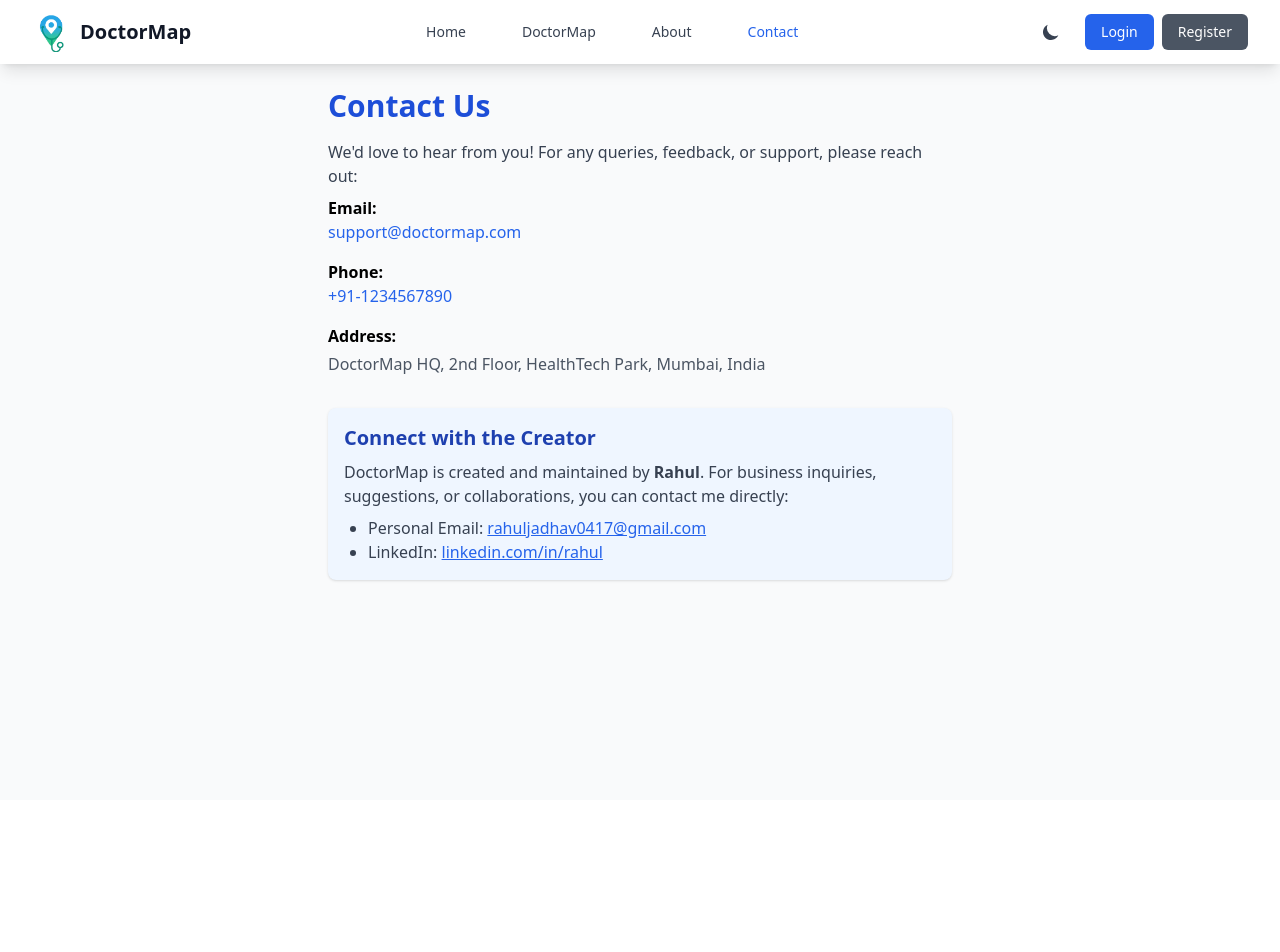
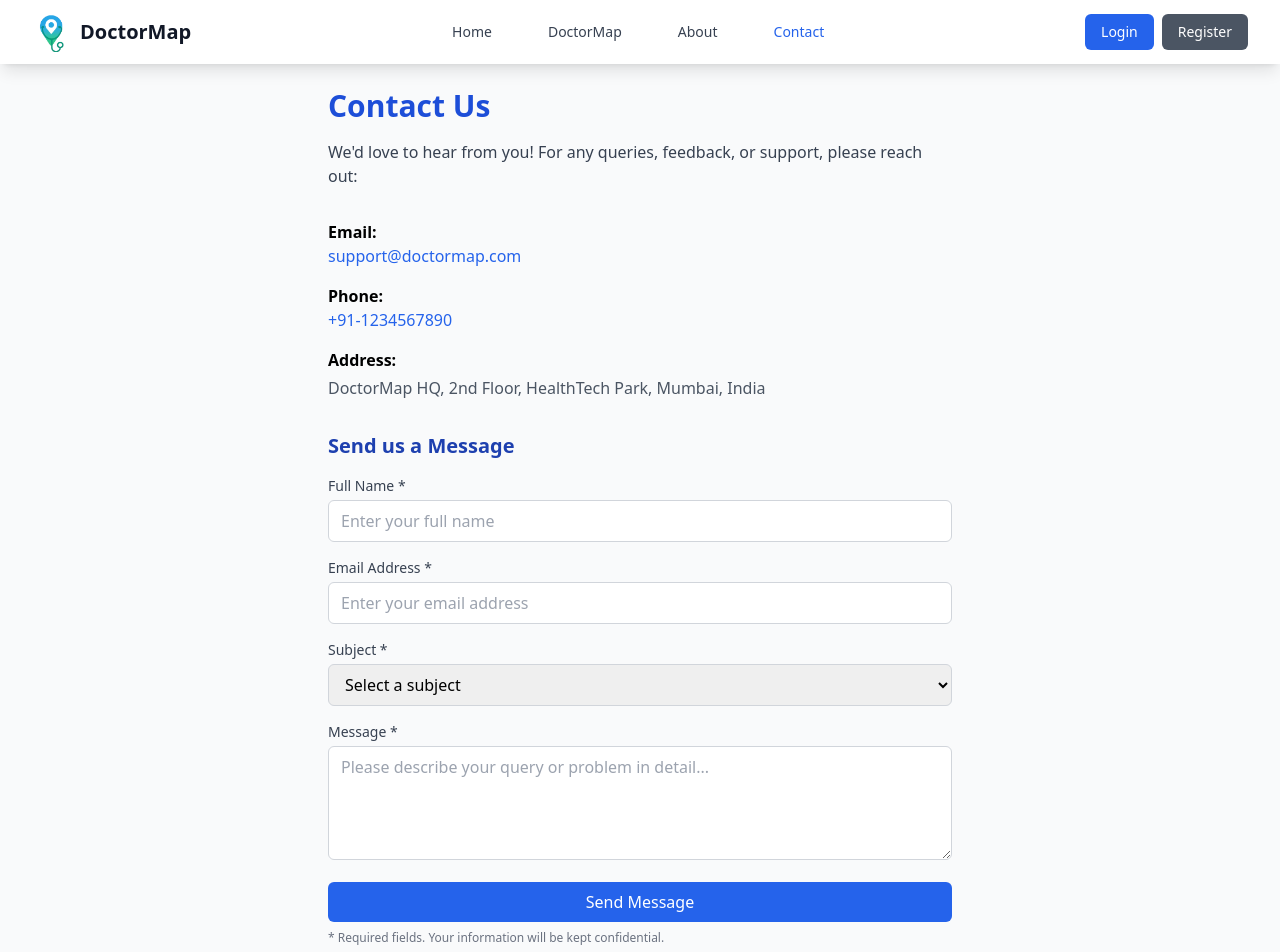
Before and after one commit to RAHULJADHAV-07/DoctorMap, a React (Vite) app: page /contact in a window 1280 px wide. Shown: the top 952 px of the page. Before the commit the page ends 800 px from the top, so only its background shows below. Built offline with nearby package versions, Linux system fonts and the light colour scheme.

Commit message:
form in contact page

```diff
--- a/src/components/Navbar.jsx
+++ b/src/components/Navbar.jsx
@@ -88,20 +88,7 @@ const Navbar = () => {
           {/* Right side buttons */}
           <div className="hidden md:flex items-center space-x-4">
             {/* Dark mode toggle */}
-            <button
-              onClick={toggleDarkMode}
-              className="p-2 rounded-md text-gray-700 dark:text-gray-300 hover:bg-gray-100 dark:hover:bg-gray-700 transition-colors"
-            >
-              {darkMode ? (
-                <svg className="w-5 h-5" fill="currentColor" viewBox="0 0 20 20">
-                  <path fillRule="evenodd" d="M10 2a1 1 0 011 1v1a1 1 0 11-2 0V3a1 1 0 011-1zm4 8a4 4 0 11-8 0 4 4 0 018 0zm-.464 4.95l.707.707a1 1 0 001.414-1.414l-.707-.707a1 1 0 00-1.414 1.414zm2.12-10.607a1 1 0 010 1.414l-.706.707a1 1 0 11-1.414-1.414l.707-.707a1 1 0 011.414 0zM17 11a1 1 0 100-2h-1a1 1 0 100 2h1zm-7 4a1 1 0 011 1v1a1 1 0 11-2 0v-1a1 1 0 011-1zM5.05 6.464A1 1 0 106.465 5.05l-.708-.707a1 1 0 00-1.414 1.414l.707.707zm1.414 8.486l-.707.707a1 1 0 01-1.414-1.414l.707-.707a1 1 0 011.414 1.414zM4 11a1 1 0 100-2H3a1 1 0 000 2h1z" clipRule="evenodd" />
-                </svg>
-              ) : (
-                <svg className="w-5 h-5" fill="currentColor" viewBox="0 0 20 20">
-                  <path d="M17.293 13.293A8 8 0 016.707 2.707a8.001 8.001 0 1010.586 10.586z" />
-                </svg>
-              )}
-            </button>
+
 
             {isAuthenticated ? (
               <div className="flex items-center space-x-4">
--- a/src/main.jsx
+++ b/src/main.jsx
@@ -5,6 +5,7 @@ import { BrowserRouter } from 'react-router-dom'
 import App from './App.jsx'
 import './index.css'
 import { AuthProvider } from './context/AuthContext.jsx'
+
 
 ReactDOM.createRoot(document.getElementById('root')).render(
   <React.StrictMode>
--- a/src/pages/Contact.jsx
+++ b/src/pages/Contact.jsx
@@ -1,11 +1,107 @@
+import React, { useState } from 'react';
 
-import React from 'react';
+const Contact = () => {
+  const [formData, setFormData] = useState({
+    name: '',
+    email: '',
+    subject: '',
+    message: ''
+  });
+  const [isSubmitted, setIsSubmitted] = useState(false);
+  const [isSubmitting, setIsSubmitting] = useState(false);
+  const [errors, setErrors] = useState({});
 
+  const validateEmail = (email) => {
+    const emailRegex = /^[^\s@]+@[^\s@]+\.[^\s@]+$/;
+    return emailRegex.test(email);
+  };
 
-const Contact = () => (
+  const handleChange = (e) => {
+    const { name, value } = e.target;
+    setFormData({
+      ...formData,
+      [name]: value
+    });
+
+    // Clear error when user starts typing
+    if (errors[name]) {
+      setErrors({
+        ...errors,
+        [name]: ''
+      });
+    }
+  };
+
+  const validateForm = () => {
+    const newErrors = {};
+
+    if (!formData.name.trim()) {
+      newErrors.name = 'Name is required';
+    }
+
+    if (!formData.email.trim()) {
+      newErrors.email = 'Email is required';
+    } else if (!validateEmail(formData.email)) {
+      newErrors.email = 'Please enter a valid email address';
+    }
+
+    if (!formData.subject) {
+      newErrors.subject = 'Please select a subject';
+    }
+
+    if (!formData.message.trim()) {
+      newErrors.message = 'Message is required';
+    }
+
+    setErrors(newErrors);
+    return Object.keys(newErrors).length === 0;
+  };
+
+  const handleSubmit = async (e) => {
+    e.preventDefault();
+
+    if (!validateForm()) {
+      return;
+    }
+
+    setIsSubmitting(true);
+
+    try {
+      const response = await fetch('https://formspree.io/f/xnnvydgq', {
+        method: 'POST',
+        headers: {
+          'Content-Type': 'application/json',
+        },
+        body: JSON.stringify(formData),
+      });
+
+      if (response.ok) {
+        setIsSubmitted(true);
+        setFormData({
+          name: '',
+          email: '',
+          subject: '',
+          message: ''
+        });
+        setErrors({});
+      } else {
+        throw new Error('Failed to send message');
+      }
+    } catch (error) {
+      console.error('Error sending message:', error);
+      setErrors({ submit: 'Failed to send message. Please try again.' });
+    } finally {
+      setIsSubmitting(false);
+    }
+  };
+
+  return (
     <div className="max-w-2xl mx-auto p-6">
       <h1 className="text-3xl font-bold mb-4 text-blue-700">Contact Us</h1>
-      <p className="mb-2 text-gray-700">We'd love to hear from you! For any queries, feedback, or support, please reach out:</p>
+      <p className="mb-8 text-gray-700">We'd love to hear from you! For any queries, feedback, or support, please reach out:</p>
+
+      {/* Contact Information */}
+      <div className="mb-8">
         <div className="mb-4">
           <p className="font-semibold">Email:</p>
           <a href="mailto:support@doctormap.com" className="text-blue-600 hover:underline">support@doctormap.com</a>
@@ -14,14 +110,143 @@ const Contact = () => (
           <p className="font-semibold">Phone:</p>
           <a href="tel:+911234567890" className="text-blue-600 hover:underline">+91-1234567890</a>
         </div>
-      <div>
+        <div className="mb-8">
           <p className="font-semibold mb-1">Address:</p>
           <p className="text-gray-600">DoctorMap HQ, 2nd Floor, HealthTech Park, Mumbai, India</p>
         </div>
+      </div>
 
-      <div className="mt-8 p-4 bg-blue-50 dark:bg-gray-800 rounded-lg shadow">
-        <h2 className="text-xl font-semibold mb-2 text-blue-800 dark:text-blue-300">Connect with the Creator</h2>
-        <p className="text-gray-700 dark:text-gray-300 mb-2">DoctorMap is created and maintained by <b>Rahul</b>. For business inquiries, suggestions, or collaborations, you can contact me directly:</p>
+      {/* Contact Form */}
+      <div className="mb-8">
+        <h2 className="text-xl font-semibold mb-4 text-blue-800">Send us a Message</h2>
+
+        {isSubmitted && (
+          <div className="mb-4 p-4 bg-green-50 border border-green-200 rounded-lg">
+            <div className="flex items-center">
+              <svg className="w-5 h-5 text-green-600 mr-2" fill="currentColor" viewBox="0 0 20 20">
+                <path fillRule="evenodd" d="M10 18a8 8 0 100-16 8 8 0 000 16zm3.707-9.293a1 1 0 00-1.414-1.414L9 10.586 7.707 9.293a1 1 0 00-1.414 1.414l2 2a1 1 0 001.414 0l4-4z" clipRule="evenodd" />
+              </svg>
+              <p className="text-green-800 font-medium">Message sent successfully!</p>
+            </div>
+            <p className="text-green-700 text-sm mt-1">Thank you for reaching out. We'll get back to you soon.</p>
+          </div>
+        )}
+
+        {errors.submit && (
+          <div className="mb-4 p-4 bg-red-50 border border-red-200 rounded-lg">
+            <p className="text-red-800">{errors.submit}</p>
+          </div>
+        )}
+
+        <div className="space-y-4">
+          <div>
+            <label htmlFor="name" className="block text-sm font-medium text-gray-700 mb-1">
+              Full Name *
+            </label>
+            <input
+              type="text"
+              id="name"
+              name="name"
+              value={formData.name}
+              onChange={handleChange}
+              className={`w-full px-3 py-2 border rounded-md focus:outline-none focus:ring-2 focus:ring-blue-500 focus:border-transparent ${
+                errors.name ? 'border-red-500' : 'border-gray-300'
+              }`}
+              placeholder="Enter your full name"
+            />
+            {errors.name && <p className="text-red-500 text-sm mt-1">{errors.name}</p>}
+          </div>
+
+          <div>
+            <label htmlFor="email" className="block text-sm font-medium text-gray-700 mb-1">
+              Email Address *
+            </label>
+            <input
+              type="email"
+              id="email"
+              name="email"
+              value={formData.email}
+              onChange={handleChange}
+              className={`w-full px-3 py-2 border rounded-md focus:outline-none focus:ring-2 focus:ring-blue-500 focus:border-transparent ${
+                errors.email ? 'border-red-500' : 'border-gray-300'
+              }`}
+              placeholder="Enter your email address"
+            />
+            {errors.email && <p className="text-red-500 text-sm mt-1">{errors.email}</p>}
+          </div>
+
+          <div>
+            <label htmlFor="subject" className="block text-sm font-medium text-gray-700 mb-1">
+              Subject *
+            </label>
+            <select
+              id="subject"
+              name="subject"
+              value={formData.subject}
+              onChange={handleChange}
+              className={`w-full px-3 py-2 border rounded-md focus:outline-none focus:ring-2 focus:ring-blue-500 focus:border-transparent ${
+                errors.subject ? 'border-red-500' : 'border-gray-300'
+              }`}
+            >
+              <option value="">Select a subject</option>
+              <option value="general">General Inquiry</option>
+              <option value="support">Technical Support</option>
+              <option value="feedback">Feedback</option>
+              <option value="bug">Bug Report</option>
+              <option value="feature">Feature Request</option>
+              <option value="business">Business Inquiry</option>
+              <option value="other">Other</option>
+            </select>
+            {errors.subject && <p className="text-red-500 text-sm mt-1">{errors.subject}</p>}
+          </div>
+
+          <div>
+            <label htmlFor="message" className="block text-sm font-medium text-gray-700 mb-1">
+              Message *
+            </label>
+            <textarea
+              id="message"
+              name="message"
+              value={formData.message}
+              onChange={handleChange}
+              rows={4}
+              className={`w-full px-3 py-2 border rounded-md focus:outline-none focus:ring-2 focus:ring-blue-500 focus:border-transparent resize-vertical ${
+                errors.message ? 'border-red-500' : 'border-gray-300'
+              }`}
+              placeholder="Please describe your query or problem in detail..."
+            />
+            {errors.message && <p className="text-red-500 text-sm mt-1">{errors.message}</p>}
+          </div>
+
+          <button
+            type="button"
+            onClick={handleSubmit}
+            disabled={isSubmitting}
+            className="w-full bg-blue-600 text-white py-2 px-4 rounded-md hover:bg-blue-700 focus:outline-none focus:ring-2 focus:ring-blue-500 focus:ring-offset-2 disabled:opacity-50 disabled:cursor-not-allowed transition-colors"
+          >
+            {isSubmitting ? (
+              <span className="flex items-center justify-center">
+                <svg className="animate-spin -ml-1 mr-3 h-5 w-5 text-white" xmlns="http://www.w3.org/2000/svg" fill="none" viewBox="0 0 24 24">
+                  <circle className="opacity-25" cx="12" cy="12" r="10" stroke="currentColor" strokeWidth="4"></circle>
+                  <path className="opacity-75" fill="currentColor" d="M4 12a8 8 0 018-8V0C5.373 0 0 5.373 0 12h4zm2 5.291A7.962 7.962 0 014 12H0c0 3.042 1.135 5.824 3 7.938l3-2.647z"></path>
+                </svg>
+                Sending...
+              </span>
+            ) : (
+              'Send Message'
+            )}
+          </button>
+        </div>
+
+        <p className="text-xs text-gray-500 mt-2">
+          * Required fields. Your information will be kept confidential.
+        </p>
+      </div>
+
+      {/* Creator Information */}
+      <div className="p-4 bg-blue-50 dark:bg-gray-800 rounded-lg shadow">
+        <h3 className="text-lg font-semibold mb-2 text-blue-800 dark:text-blue-300">Connect with the Creator</h3>
+        <p className="text-gray-700 dark:text-gray-300 mb-2">DoctorMap is created and maintained by <b>Rahul</b>. For business inquiries, suggestions, or collaborations:</p>
         <ul className="list-disc pl-6 text-gray-700 dark:text-gray-300">
           <li>Personal Email: <a href="mailto:rahuljadhav0417@gmail.com" className="text-blue-600 underline">rahuljadhav0417@gmail.com</a></li>
           <li>LinkedIn: <a href="https://www.linkedin.com/in/rahul-jadhav-a35b992a8/" className="text-blue-600 underline" target="_blank" rel="noopener noreferrer">linkedin.com/in/rahul</a></li>
@@ -29,5 +254,6 @@ const Contact = () => (
       </div>
     </div>
   );
+};
 
 export default Contact;
```
Lines whose indentation alone changed are shown as unchanged.
